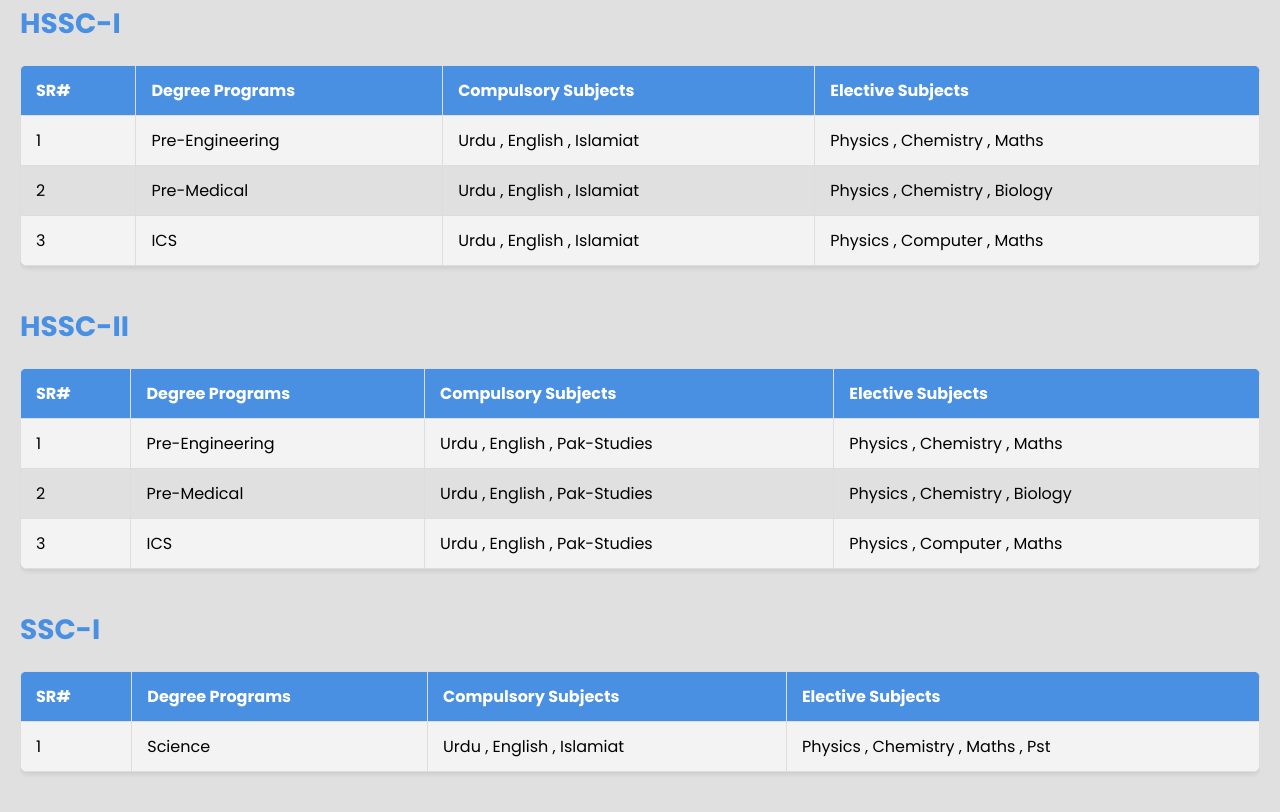
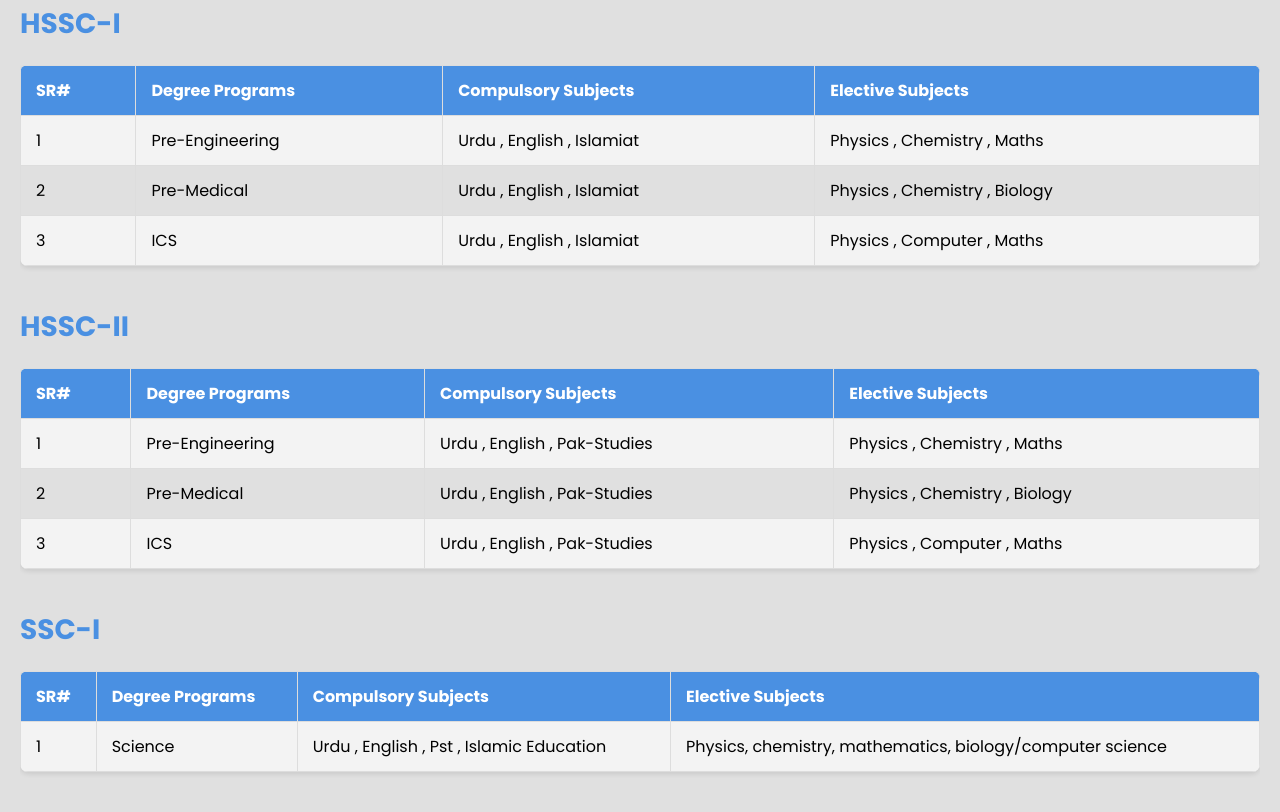
Before and after one commit to codewithNeni/Other-Diciplines, a plain HTML site: page index.html in a window 1280 px wide. Shown: the part 624-1436 px from the top of the page. Drawn offline with nearby package versions, Linux system fonts and the light colour scheme.

Commit message:
Add files via upload

```diff
--- a/index.html
+++ b/index.html
@@ -180,8 +180,8 @@
                     <tr>
                         <td data-label="SR#">1</td>
                         <td data-label="Degree Programs">Science</td>
-                        <td data-label="Compulsory Subjects">Urdu , English , Islamiat</td>
-                        <td data-label="Elective Subjects">Physics , Chemistry , Maths , Pst</td>
+                        <td data-label="Compulsory Subjects">Urdu , English , Pst , Islamic Education</td>
+                        <td data-label="Elective Subjects">Physics, chemistry, mathematics, biology/computer science</td>
                     </tr>
                 </tbody>
             </table>
--- a/style.css
+++ b/style.css
@@ -329,7 +329,7 @@ span {
         z-index: 2;
         padding: 20px;
         width: 100%;
-        margin-top: 100px;
+        margin-top: 30px;
     }
 }
 
```
